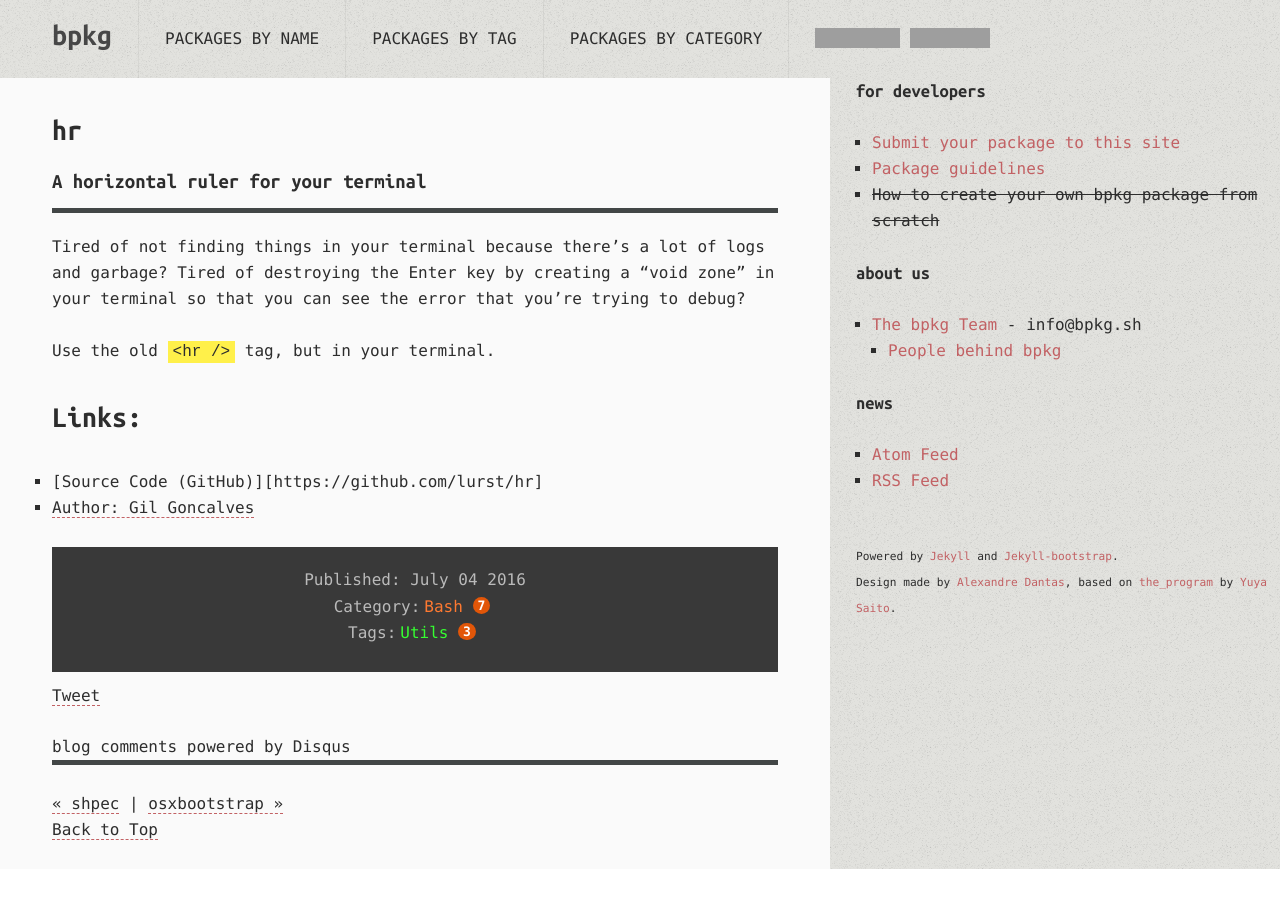
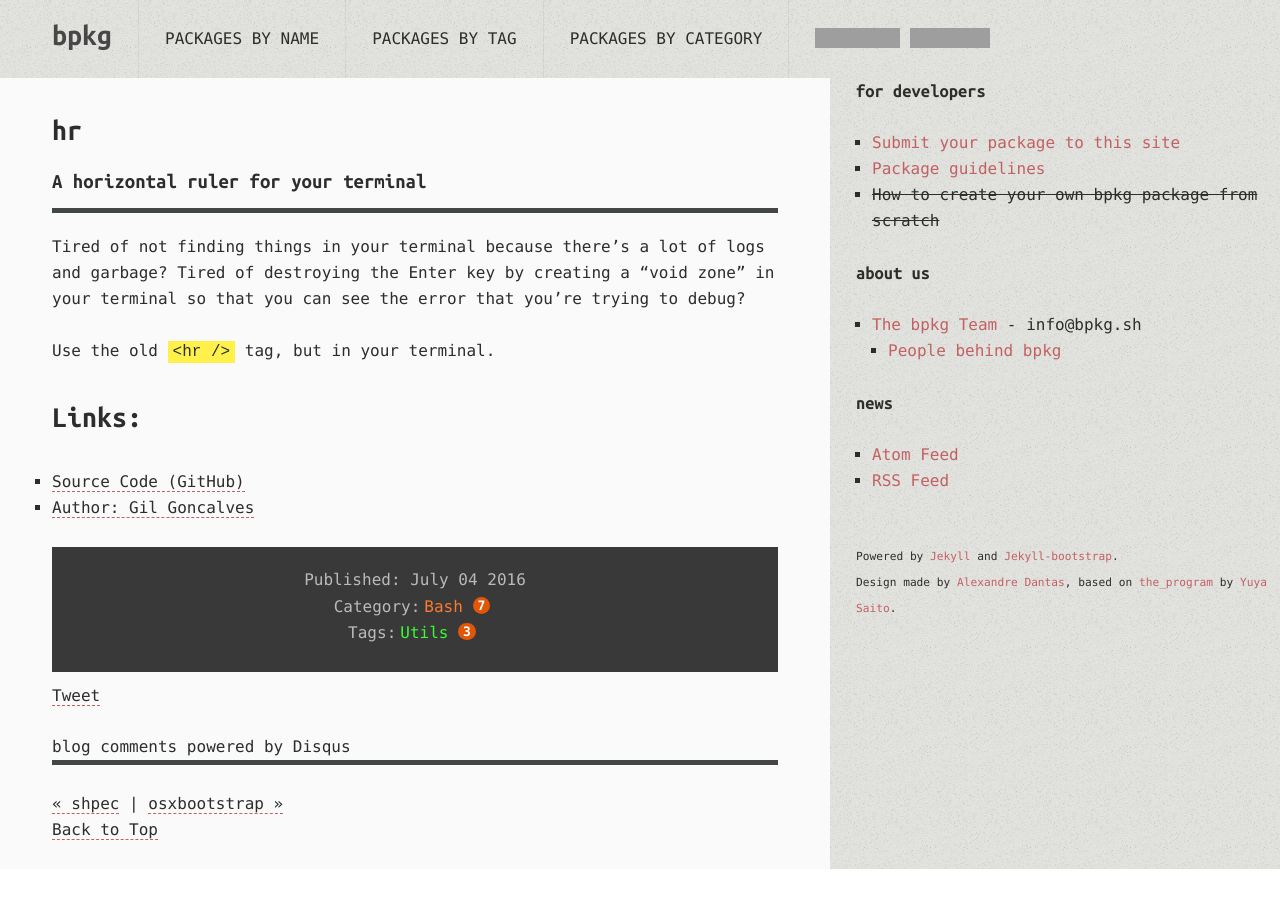
Before and after one commit to bpkg/bpkg.github.io, a Jekyll site: the page built from _posts/2016-07-04-hr.md, in a window 1280 px wide. Built offline with Jekyll 4.4.1, drawn with Linux system fonts in a browser that asks for light colours; comment, search, counter and statistics services are not loaded; grey boxes are pictures that could not be loaded.

Commit message:
Fix Markdown link markup
Signed-off-by: 林博仁(Buo-ren, Lin) <Buo.Ren.Lin@gmail.com>

```diff
--- a/_posts/2016-07-04-hr.md
+++ b/_posts/2016-07-04-hr.md
@@ -13,5 +13,5 @@ Use the old `<hr />` tag, but in your terminal.
 
 ## Links:
 
-* [Source Code (GitHub)][https://github.com/lurst/hr]
+* [Source Code (GitHub)](https://github.com/lurst/hr)
 * [Author: Gil Goncalves](https://github.com/lurst)
```
